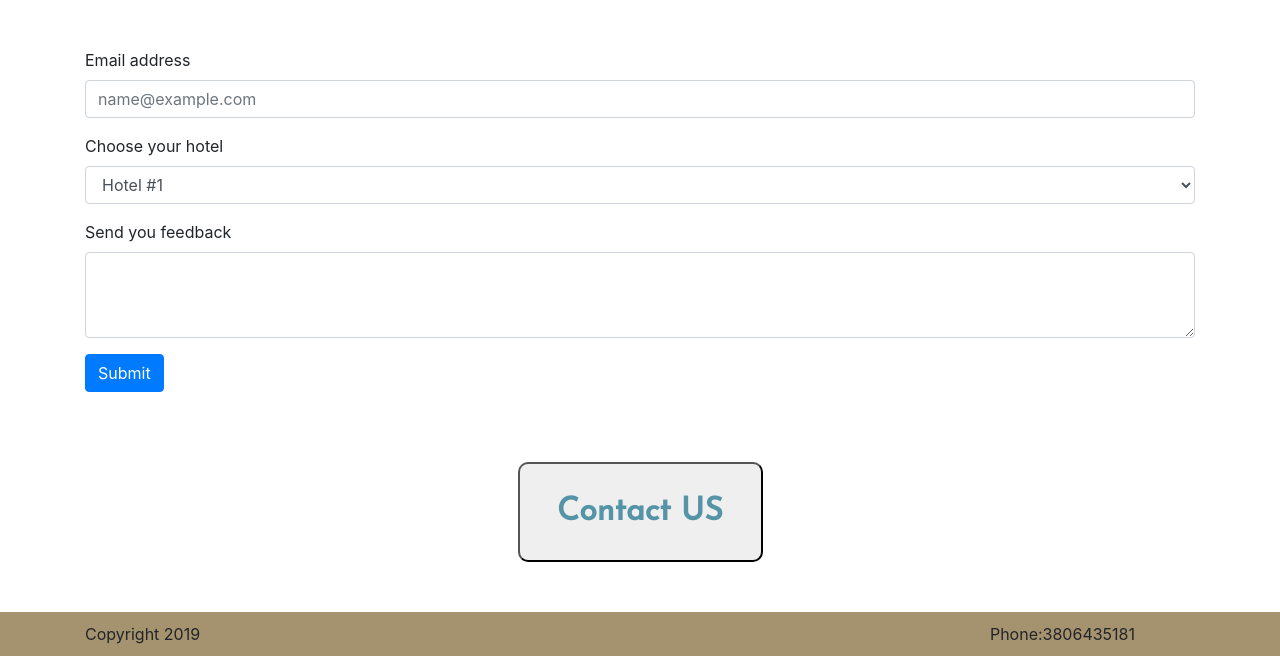
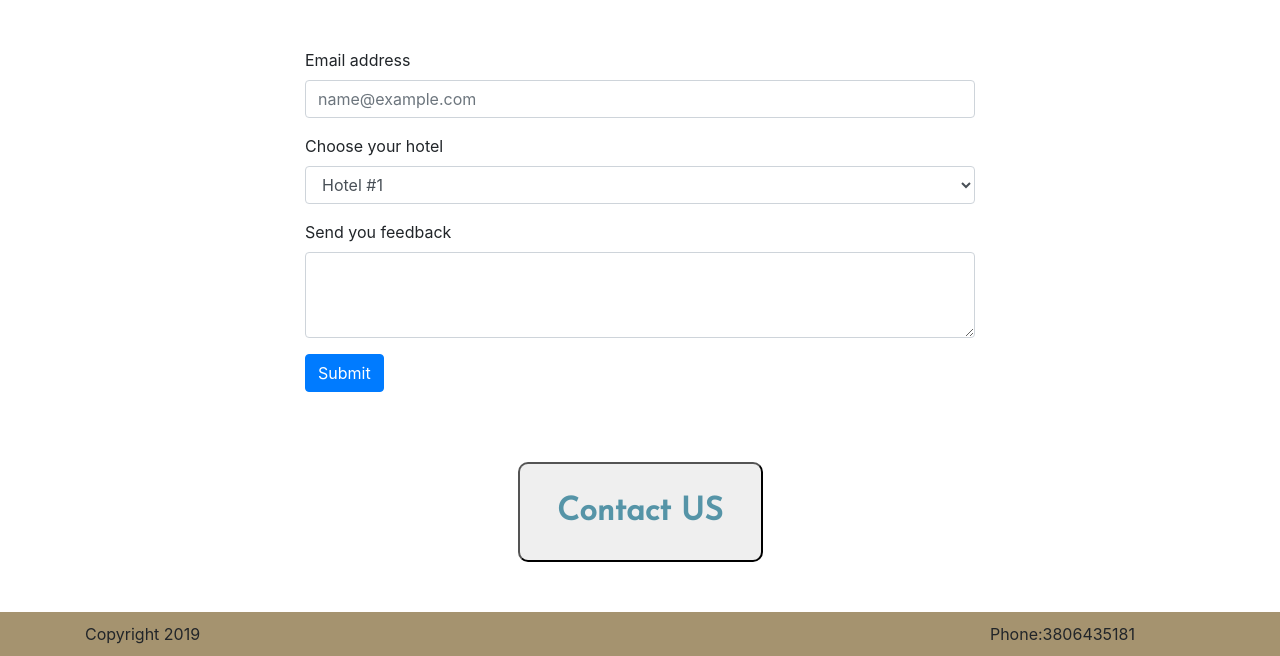
Before and after one commit to borachok/css, a plain HTML site: page index.html in a window 1280 px wide. Shown: the part 1754-2410 px from the top of the page. Drawn offline with nearby package versions, Linux system fonts and the light colour scheme; a web font is replaced by a local one.

```diff
--- a/style/main.css
+++ b/style/main.css
@@ -154,6 +154,7 @@ main .btn-cart {
     .banner h2 {
         padding-top: 60px;
     }
+
 }
 
 @media (min-width: 1200px) {
@@ -172,6 +173,11 @@ main .btn-cart {
         display: grid;
         grid-template-columns: repeat(4, 1fr);
         grid-gap: 5px;
+    }
+
+    .main-form {
+        padding-left: 220px;
+        padding-right: 220px;
     }
 }
 
```
